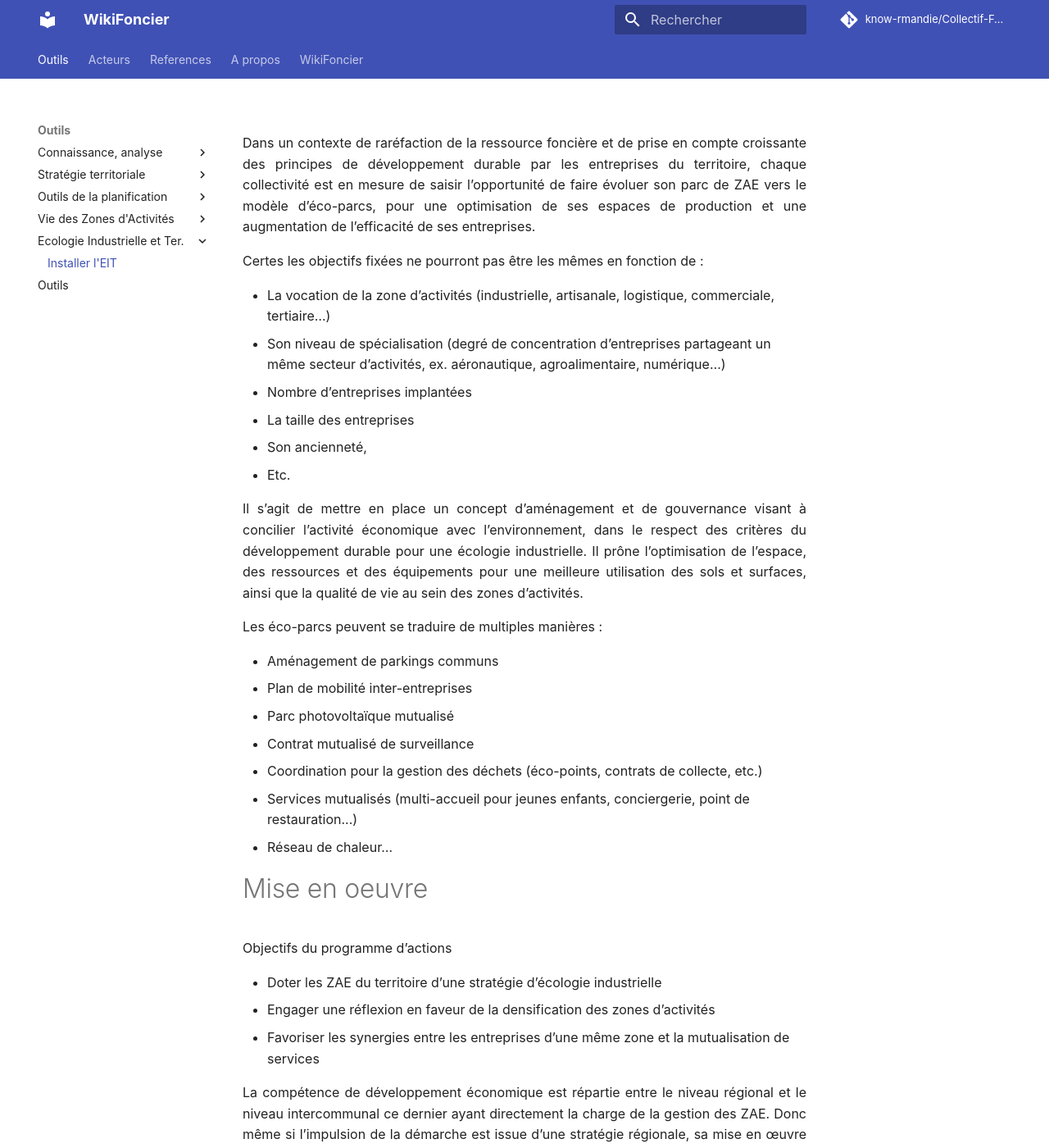
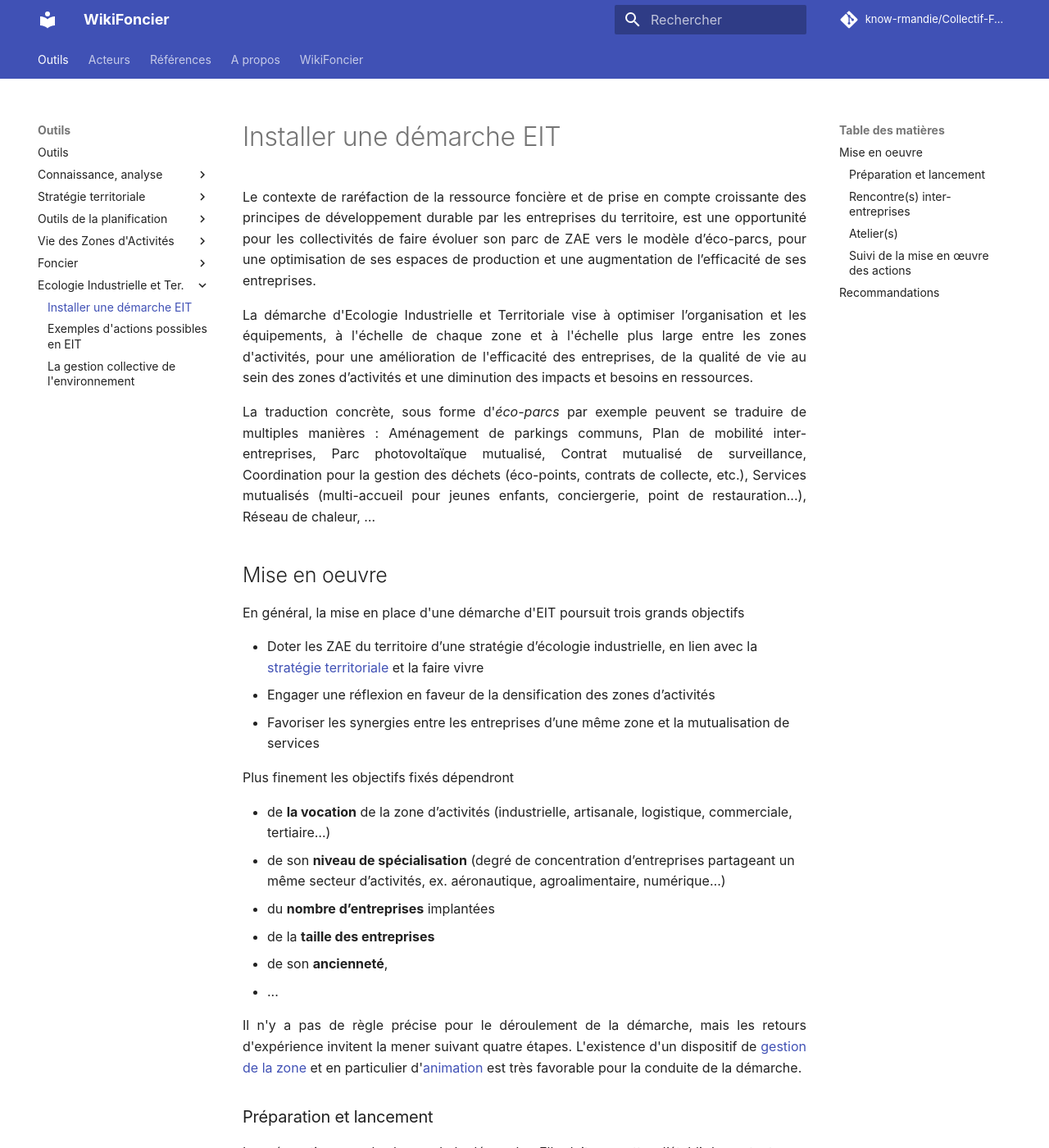
Before and after one commit to foncier-eco/foncier-eco.github.io, an MkDocs documentation site: the page built from docs/outils/EIT/installer_demarche_eit.md, in a window 1280 px wide and 1400 px high. Shown: the whole window at 82% size. Built offline with MkDocs 1.6.1 and Material for MkDocs 9.7.7, drawn with Linux system fonts in a browser that asks for light colours; comment, search, counter and statistics services are not loaded; some of the changed text lies outside the part shown.

Commit message:
Poursuite de l'intégration des fiches + mémo CCI
- EIT et gestion environnement
- densification parcelles
- potentiel foncier
- un peu d'organisation
- corrections de liens

```diff
--- a/.gitlab-ci.yml
+++ b/.gitlab-ci.yml
@@ -4,10 +4,14 @@ before_script:
   - pip install mkdocs
   - pip install mkdocs-material
   - pip install mkdocs-awesome-pages-plugin
+  - pip install pymdown-extensions
+  - pip install markdown-blockdiag
+  - pip install markdown-include
+  - pip install mkdocs-pdf-export-plugin
 
 pages:
   script:
-  - mkdocs build
+  - mkdocs build --clean
   - mv site public
   artifacts:
     paths:
--- a/docs/outils/EIT/installer_demarche_eit.md
+++ b/docs/outils/EIT/installer_demarche_eit.md
@@ -1,43 +1,32 @@
-title: Installer l'EIT
+title: Installer une démarche EIT
 
-Dans un contexte de raréfaction de la ressource foncière et de prise en compte croissante des principes de développement durable par les entreprises du territoire, chaque collectivité est en mesure de saisir l’opportunité de faire évoluer son parc de ZAE vers le modèle d’éco-parcs, pour une optimisation de ses espaces de production et une augmentation de l’efficacité de ses entreprises.
+Le contexte de raréfaction de la ressource foncière et de prise en compte croissante des principes de développement durable par les entreprises du territoire, est une opportunité pour les collectivités de faire évoluer son parc de ZAE vers le modèle d’éco-parcs, pour une optimisation de ses espaces de production et une augmentation de l’efficacité de ses entreprises.
 
-Certes les objectifs fixées ne pourront pas être les mêmes en fonction de :
+La démarche d'Ecologie Industrielle et Territoriale vise à optimiser l’organisation et les équipements, à l'échelle de chaque zone et à l'échelle plus large entre les zones d'activités, pour une amélioration de l'efficacité des entreprises, de la qualité de vie au sein des zones d’activités et une diminution des impacts et besoins en ressources.
 
-* La vocation de la zone d’activités (industrielle, artisanale, logistique, commerciale, tertiaire…)
-* Son niveau de spécialisation (degré de concentration d’entreprises partageant un même secteur d’activités, ex. aéronautique, agroalimentaire, numérique…)
-* Nombre d’entreprises implantées
-* La taille des entreprises
-* Son ancienneté,
-* Etc.
+La traduction concrète, sous forme d'_éco-parcs_ par exemple peuvent se traduire de multiples manières : Aménagement de parkings communs, Plan de mobilité inter-entreprises, Parc photovoltaïque mutualisé, Contrat mutualisé de surveillance, Coordination pour la gestion des déchets (éco-points, contrats de collecte, etc.), Services mutualisés (multi-accueil pour jeunes enfants, conciergerie, point de restauration...), Réseau de chaleur, …
 
-Il s’agit de mettre en place un concept d’aménagement et de gouvernance visant à concilier l’activité économique avec l’environnement, dans le respect des critères du développement durable pour une écologie industrielle. Il prône l’optimisation de l’espace, des ressources et des équipements pour une meilleure utilisation des sols et surfaces, ainsi que la qualité de vie au sein des zones d’activités.
+## Mise en oeuvre
 
-Les éco-parcs peuvent se traduire de multiples manières :
+En général, la mise en place d'une démarche d'EIT poursuit trois grands objectifs
 
-* Aménagement de parkings communs
-* Plan de mobilité inter-entreprises
-* Parc photovoltaïque mutualisé
-* Contrat mutualisé de surveillance
-* Coordination pour la gestion des déchets (éco-points, contrats de collecte, etc.)
-* Services mutualisés (multi-accueil pour jeunes enfants, conciergerie, point de restauration...)
-* Réseau de chaleur…
-
-# Mise en oeuvre
-
-Objectifs du programme d’actions
-
-* Doter les ZAE du territoire d’une stratégie d’écologie industrielle
+* Doter les ZAE du territoire d’une stratégie d’écologie industrielle, en lien avec la [stratégie territoriale](../strategie_territoriale/index.md) et la faire vivre
 * Engager une réflexion en faveur de la densification des zones d’activités
 * Favoriser les synergies entre les entreprises d’une même zone et la mutualisation de services
 
-La compétence de développement économique est répartie entre le niveau régional et le niveau intercommunal ce dernier ayant directement la charge de la gestion des ZAE. Donc même si l’impulsion de la démarche est issue d’une stratégie régionale, sa mise en œuvre opérationnelle reposera sur une intercommunalité qui devra dégager des moyens notamment humains pour assurer la conduite du projet. Afin d’en fiabiliser la réussite, il est préférable de lancer le processus d’évolution vers le modèle d'éco-parc (écologie industrielle, économie circulaire…) par une opération pilote à l’échelle d’une seule ZAE. Cette expérience aura pour vocation de poser les bases du dispositif avant son déploiement sur d’autres ZAE.
+Plus finement les objectifs fixés dépendront
 
-Quatre grandes étapes ponctuent la démarche :
+* de **la vocation** de la zone d’activités (industrielle, artisanale, logistique, commerciale, tertiaire…)
+* de son **niveau de spécialisation** (degré de concentration d’entreprises partageant un même secteur d’activités, ex. aéronautique, agroalimentaire, numérique…)
+* du **nombre d’entreprises** implantées
+* de la **taille des entreprises**
+* de son **ancienneté**,
+* ...
 
-1. Préparation et lancement
+Il n'y a pas de règle précise pour le déroulement de la démarche, mais les retours d'expérience invitent la mener suivant quatre étapes. L'existence d'un dispositif de [gestion de la zone](../vie_ZA/gestion_ZA.md) et en particulier d'[animation](../vie_ZA/gestionnaire_animateur.md) est très favorable pour la conduite de la démarche.
+
+### Préparation et lancement
 La préparation pose les bases de la démarche. Elle doit permettre d’établir le contact avec les acteurs-clés (entreprises « ambassadrices » de la démarche), d’anticiper les enjeux qui doivent être traités au niveau de la zone, et de mettre en place les mesures qui assureront l’efficacité de la démarche.
-
 Les éléments-clés de cette phase de lancement sont :
 
 * Susciter l’intérêt auprès des entreprises : assurer une participation élevée et bonne acceptation de la démarche
@@ -103,3 +92,8 @@ En tant qu’animateur de la démarche, la Collectivité a la charge du suivi et
 * De convoquer les entreprises en plénière annuelle pour maintenir la dynamique d’échange et faire émerger de nouveaux projets
 
 Selon la thématique et en fonction du degré de maturité du groupe de travail, le pilotage peut être délégué complétement à une autre entité (entreprise, association d’entreprise, commune ou autre).
+
+## Recommandations
+La compétence de développement économique est répartie entre le niveau régional et le niveau intercommunal ce dernier ayant directement la charge de la gestion des ZAE. Donc même si l’impulsion de la démarche est issue d’une stratégie régionale, sa mise en œuvre opérationnelle reposera sur une intercommunalité qui devra dégager des moyens notamment humains pour assurer la conduite du projet.
+
+Afin d’en fiabiliser la réussite, il est préférable de lancer le processus d’évolution vers le modèle d'éco-parc (écologie industrielle, économie circulaire…) par une opération pilote à l’échelle d’une seule ZAE. Cette expérience aura pour vocation de poser les bases du dispositif avant son déploiement sur d’autres ZAE.
--- /dev/null
+++ b/docs/references/guides/evaluer_potentiel_foncier-Norm-2018.md
@@ -0,0 +1,13 @@
+authors: CCI CA DREAL Région SAFER et EPF Normandie, DDTM de Seine-Maritime, PNR Boucles de la Seine, Agences d'urbanisme de Rouen Le Havre et Caen, CEREMA
+title: Evaluer le potentiel foncier dans le cadre du PLUi
+date: juin 2018
+summary: mémo technique à l’usage des collectivités normandes pour assurer une plus grande cohésion dans la gestion du foncier à l’échelle régionale. Ce guide est le fruit d’un partenariat, composé d’organismes publics.
+tags: urbanisme guide densification
+url: https://www.normandie.cci.fr/ensemble-pour-une-gestion-plus-coherente-des-ressources-foncieres
+img: evaluer_potentiel_foncier-Norm-2018.jpg
+
+![couverture >](evaluer_potentiel_foncier-Norm-2018.jpg) Ce _mémo technique_ fourni des pistes aux collectivités en charge de l'élaboration des documents d'urbanisme pour l'identification des potentiels fonciers sur leur territoire.
+
+Issu des travaux du [collectif foncier](../../partenaires.md) normand, sous la coordination de la Chambre de Commerce et d’Industrie Normandie, le document propose un langage commun aussi bien en terme de définitions que de méthodes pour assurer une cohérence autour de la question sensible du foncier. Son élaboration a également conduit à  s’interroger sur les thématiques de la revalorisation des centre villes et cœurs de bourgs, de la diversification de la production foncière et de la requalification des zones d’activités économiques.
+
+Il présente une méthode didactique en 4 étapes afin d’évaluer le potentiel foncier du territoire à la fois pour l'habitat et pour l'activité économique. Cette publication fait suite à un premier numéro publié en 2015, qui était consacré à la mesure de la consommation d’espace.
--- a/mkdocs.yml
+++ b/mkdocs.yml
@@ -1,8 +1,9 @@
 # Informations sur le projet
 site_name: WikiFoncier
 site_description: 'Une expérimentation pour un usage sobre et efficace du foncier par le partage de ressources'
-site_url: 'https://know-rmandie.gitlab.io/Collectif-Foncier'
-#site_url: 'http://127.0.0.1:8000'
+#site_url: 'https://know-rmandie.gitlab.io/Collectif-Foncier'
+site_url: 'http://127.0.0.1:8000'
+use_directory_urls: false
 
 # Copyright
 copyright: 'Copyright &copy; 2019 - 2020 Collectif Foncier'
@@ -11,7 +12,6 @@ copyright: 'Copyright &copy; 2019 - 2020 Collectif Foncier'
 repo_name: 'know-rmandie/Collectif-Foncier'
 repo_url: 'https://gitlab.com/know-rmandie/Collectif-Foncier/'
 edit_uri: 'edit/contributions/docs'
-new_uri: 'new/contributions/docs'
 
 # Configuration Personalisation
 theme:
@@ -33,12 +33,24 @@ plugins:
   - search:
       language: 'fr, en'
   - awesome-pages
+  - pdf-export:
+      verbose: false
+      media_type: print
+      combined: true
+      combined_output_path: WikiFoncier.pdf
+      enabled_if_env: ENABLE_PDF_EXPORT
 #  - git-revision-date
 
 # Extensions
 markdown_extensions:
   - admonition
+  - codehilite:
+      guess_lang: false
+      linenums: false
   - footnotes
+  - markdown_include.include
+  - markdown_blockdiag:
+      format: svg
   - meta
   - pymdownx.arithmatex
   - pymdownx.betterem:
@@ -49,14 +61,16 @@ markdown_extensions:
   - pymdownx.emoji:
       emoji_generator: !!python/name:pymdownx.emoji.to_svg
   - pymdownx.inlinehilite
+  - pymdownx.keys
   - pymdownx.magiclink
   - pymdownx.mark
   - pymdownx.smartsymbols
   - pymdownx.superfences:
-      custom_fences:
-        - name: flow
-        - class: uml-flowchart
-        - format: !!python/name:pymdownx.superfences.fence_code_format
+      custom_fences: [
+        {name: flow, class: uml-flowchart, format: pymdownx.superfences.fence_code_format}
+       ,{name: sequence, class: uml-sequence-diagram, format: pymdownx.superfences.fence_code_format}
+       ,{name: mermaid, class: mermaid}
+       ]
   - pymdownx.tasklist:
       custom_checkbox: true
   - pymdownx.tilde
--- a/theme/404.html
+++ b/theme/404.html
@@ -16,7 +16,7 @@
     else file_name += FilePath[FilePath.length-1];
   document.querySelector(".missing").innerText = file_name;
   let SourcePath = missing_url.split("{{ config.site_url }}");
-  let file_source = "{{ config.repo_url }}" + "{{ config.new_uri }}" + "/" + SourcePath[SourcePath.length-1];
+  let file_source = "{{ config.repo_url }}" + "new/contributions/docs/" + SourcePath[SourcePath.length-1];
   document.querySelector(".md-source-file").setAttribute("href",file_source);
   document.querySelector(".md-source-file").setAttribute("title",file_source);  document.querySelector(".md-source-file").innerText = file_source;
 </script>
--- a/theme/ext/style.css
+++ b/theme/ext/style.css
@@ -2,7 +2,7 @@
   text-align: justify;
 }
 
-article a[href|=http] {text-decoration:underline}
+article a[href^="http"] {text-decoration:underline}
 
 a[href$=".md"] {color: rgba(0,0,0,.75)}
 
```
Also changed, not shown: other parts of docs/outils/EIT/installer_demarche_eit.md (+3 -3 lines), docs/outils/EIT/exemples_actions_possibles.md (added, +81 -0 lines), docs/outils/EIT/gestion_collective_environnement.md (added, +87 -0 lines), docs/outils/foncier/densification_parcelles_privees.md (added, +41 -0 lines), docs/outils/strategie_territoriale/index.md (+18 -0 lines), docs/outils/vie_ZA/gestion_ZA.md (+6 -2 lines), docs/outils/.pages, docs/outils/EIT/.pages, docs/references/.pages (added), docs/references/guides/evaluer_potentiel_foncier-Norm-2018.jpg (added), docs/references/syntheses/observer_connaitre_ZAE-cerema.jpg (renamed from docs/references/guides/observer_connaitre_ZAE-cerema.jpg), docs/references/syntheses/observer_connaitre_ZAE-cerema.md (renamed from docs/references/guides/observer_connaitre_ZAE-cerema.md).
